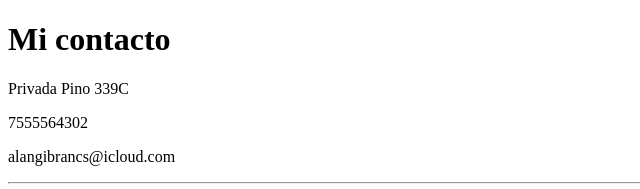
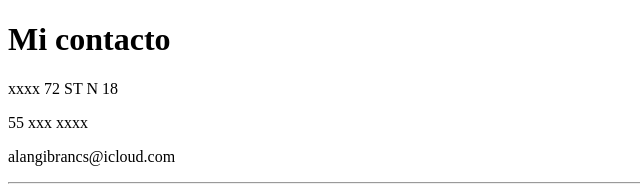
Before and after one commit to 4lxn/cv, a plain HTML site: page contact.html in a window 1280 px wide. Shown: the top 189 px of the page, 0-640 px from the left. Drawn offline with Linux system fonts and the light colour scheme.

Commit message:
Update contact.html

```diff
--- a/contact.html
+++ b/contact.html
@@ -8,8 +8,8 @@
 </head>
 <body>
     <h1>Mi contacto</h1>
-    <p>Privada Pino 339C</p>
-    <p>7555564302</p>
+    <p>xxxx 72 ST N 18</p>
+    <p>55 xxx xxxx</p>
     <p>alangibrancs@icloud.com</p>
 
     <hr>
```
